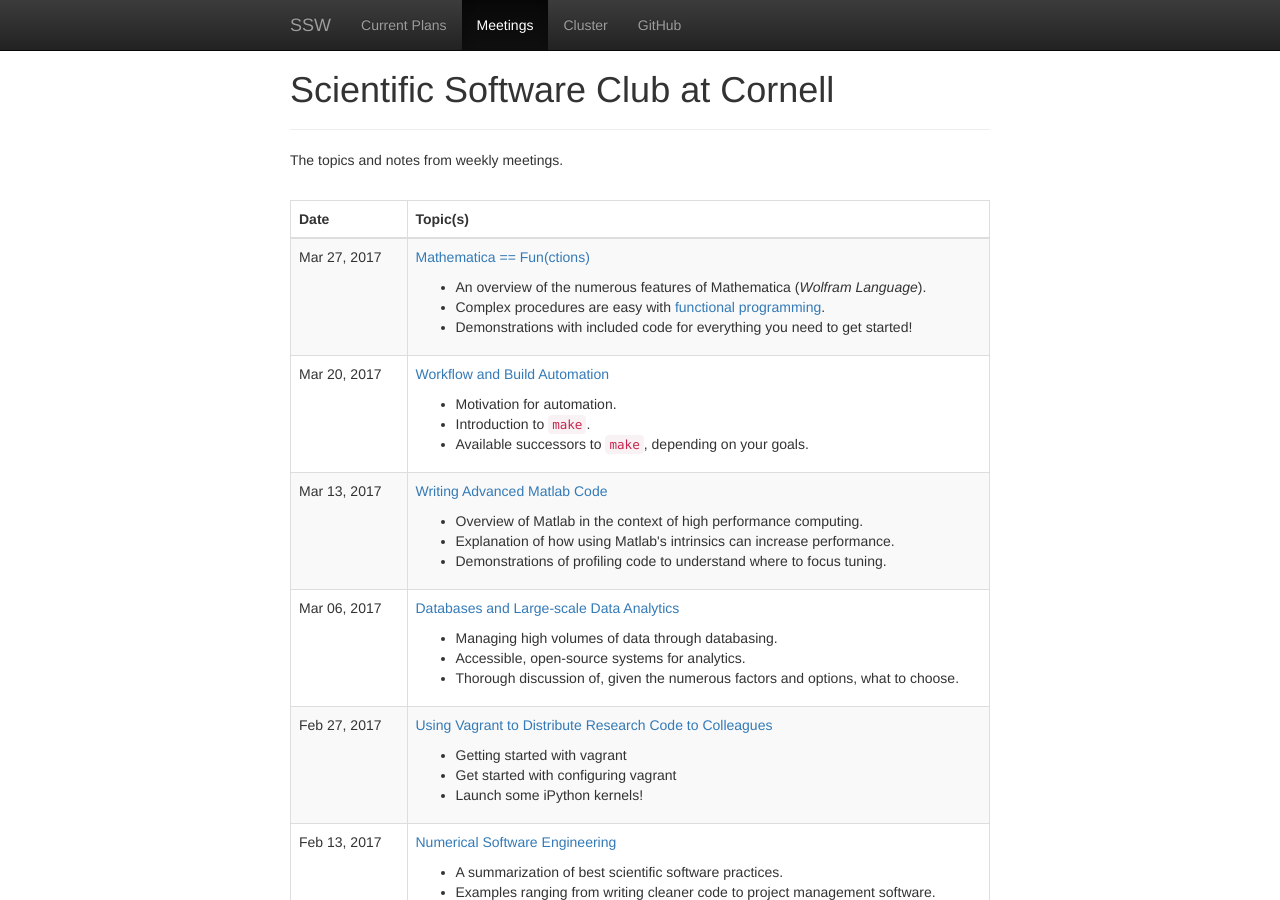
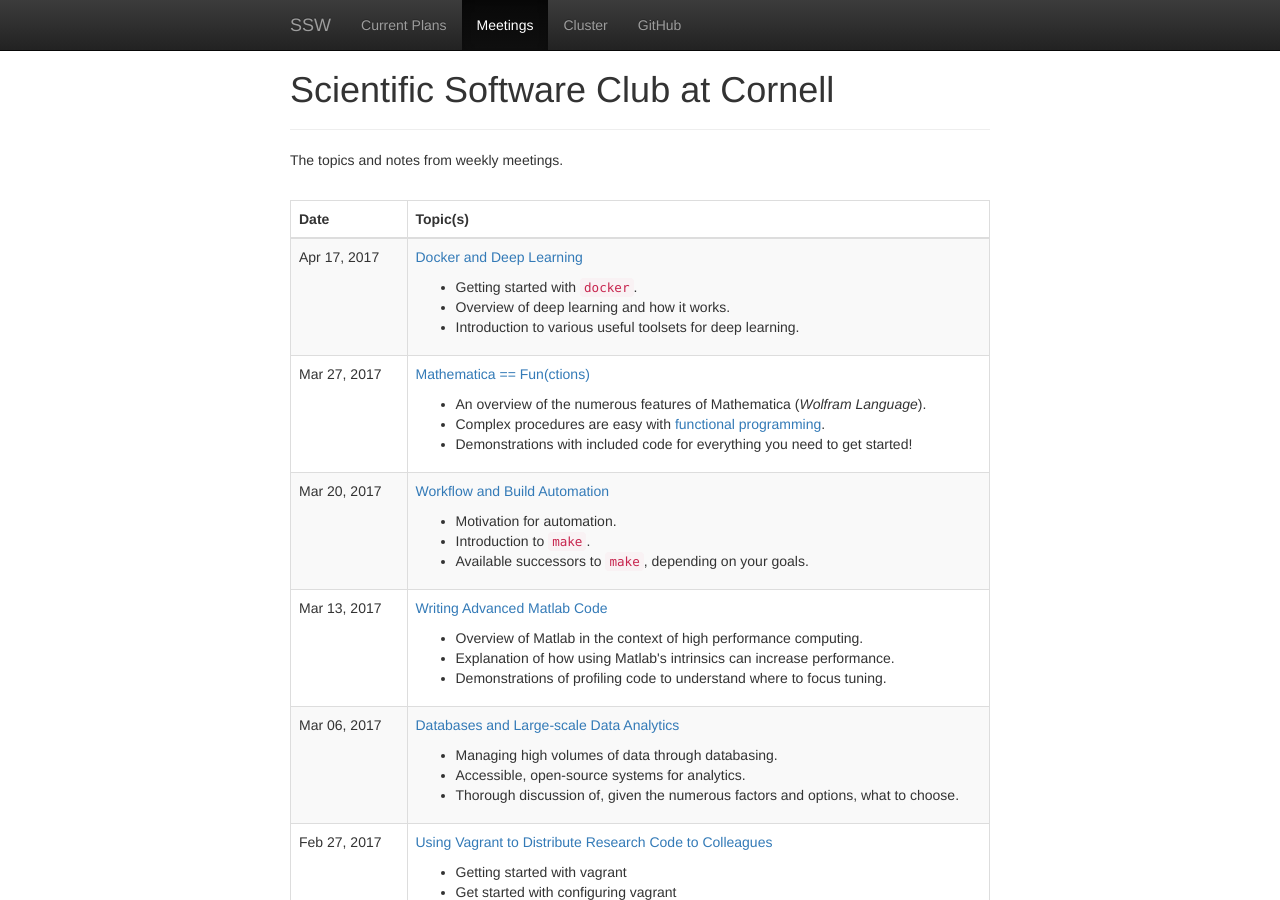
Before and after one commit to cornell-ssw/cornell-ssw.github.io, a Jekyll site: the page built from meetings.html, in a window 1280 px wide and 900 px high. Built offline with Jekyll 4.4.1, drawn with Linux system fonts in a browser that asks for light colours; nearby versions of some CDN libraries.

```diff
--- a/_data/meetings.yml
+++ b/_data/meetings.yml
@@ -1,3 +1,13 @@
+# Week 19
+################################################################################
+-
+  date: 2017-04-17
+  info: >
+    <a href="/meetings/2017-04-17">Docker and Deep Learning</a>
+  brief:
+    - Getting started with <code>docker</code>.
+    - Overview of deep learning and how it works.
+    - Introduction to various useful toolsets for deep learning.
 # Week 18
 ################################################################################
 -
--- /dev/null
+++ b/meetings/2017-04-17.md
@@ -0,0 +1,33 @@
+---
+title: Docker and Deep Learning
+layout: post
+speakers:
+  - speaker:
+    name: Bennett Wineholt
+    affil: Cornell University
+    url: https://www.cac.cornell.edu/wineholt/
+---
+
+# Overview
+--------------------------------------------------------------------------------
+- [Docker and Deep Learning](#docker-and-deep-learning)
+    - Getting started with `docker`.
+    - Overview of deep learning and how it works.
+    - Introduction to various useful toolsets for deep learning.
+
+# Docker and Deep Learning
+--------------------------------------------------------------------------------
+
+Presentation courtesy of Bennett Wineholt.
+
+**Abstract**:
+
+_Scaling up systems for resource-intensive machine learning tasks demands
+convenient methods to manage computations distributed across multiple servers.
+Come and learn about both the processes underlying new Deep Learning techniques
+that have been applied to piloting drones and driving autonomous vehicles as
+well as the Docker containerization tools used to train these systems at scale._
+
+--------------------------------------------------------------------------------
+
+<script async class="speakerdeck-embed" data-id="9703d834fe62434aac7e16322dd02cb3" data-ratio="1.77777777777778" src="//speakerdeck.com/assets/embed.js"></script>
```
